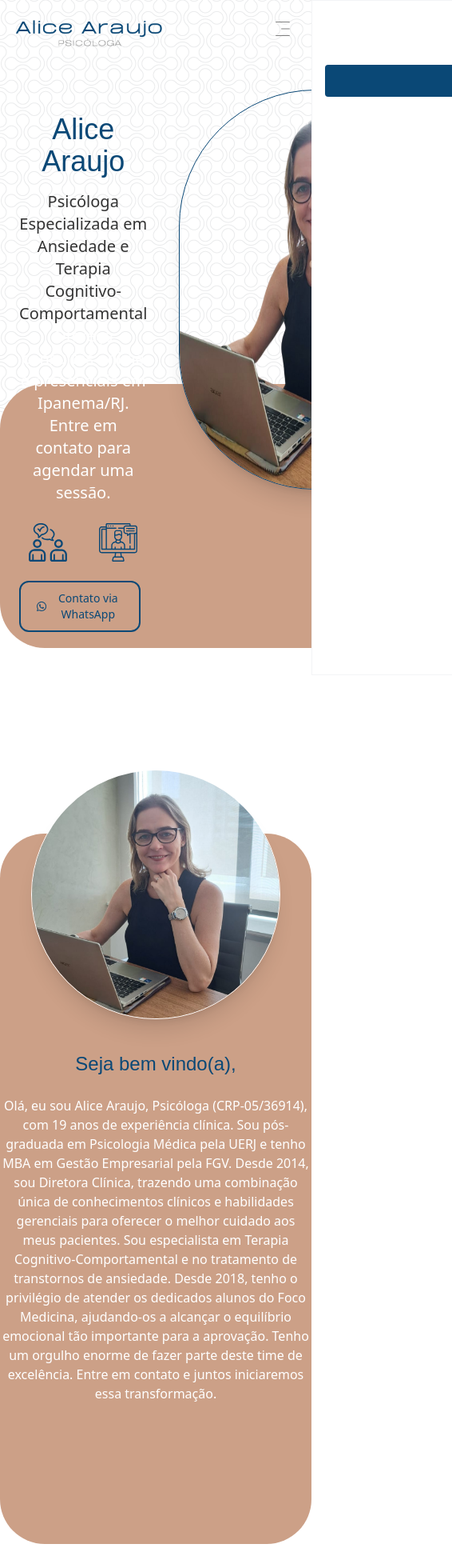
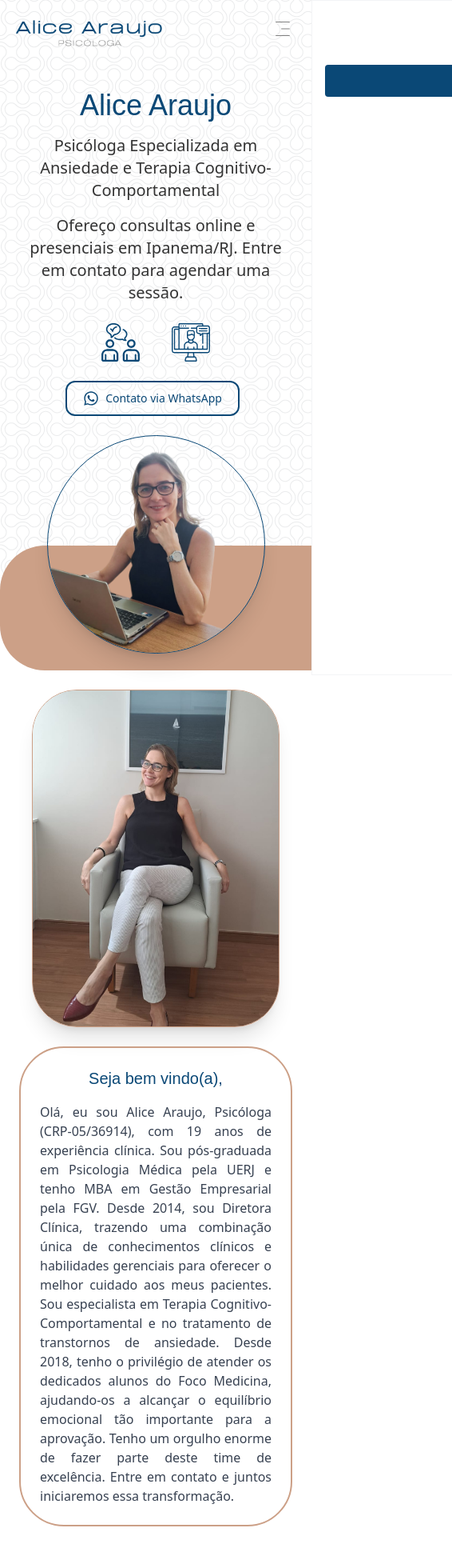
Before and after one commit to nullbr/alice-psychologist, a React (Vite) app: page / in a window 390 px wide. Shown: the top 1960 px of the page at 80% size, 566 px wide, since content can reach past the window. Built offline with nearby package versions, Linux system fonts and the light colour scheme; a web font is replaced by a local one; what tailwindcss-debug-screens would draw is missing.

Commit message:
improving styling

```diff
--- a/package.json
+++ b/package.json
@@ -4,7 +4,7 @@
   "version": "0.0.0",
   "type": "module",
   "scripts": {
-    "dev": "vite",
+    "dev": "vite --host",
     "build": "tsc -b && vite build",
     "lint": "eslint .",
     "preview": "vite preview"
--- a/src/App.tsx
+++ b/src/App.tsx
@@ -17,7 +17,7 @@ function App() {
         <About />
         <Specialties />
         <Appointments />
-        <Reviews />
+        {/* <Reviews /> */}
         <Contact />
         <Footer />
       </main>
--- a/src/components/About.tsx
+++ b/src/components/About.tsx
@@ -1,18 +1,20 @@
-import HeroImg from "../assets/hero.png";
+import AboutImg from "../assets/about.png";
 
 const About = () => {
   return (
-    <section id="about" className="section-offset">
-      <div className="bg-white page-padding pt-48 pb-10 text-center text-white md:text-xl" />
-      <article className="page-padding pb-44 flex flex-col justify-center items-center gap-10 text-center text-white md:text-xl rounded-7xl bg-brown-500">
+    <section id="about" className="m-6 lg:m-10">
+      <article className="flex flex-col lg:flex-row justify-center items-center gap-6 lg:gap-10 text-center lg:h-[600px] xl:h-[700px] max-w-7xl mx-auto">
         <img
-          src={HeroImg}
+          src={AboutImg}
           alt="Alice Araujo"
-          className="w-auto h-auto max-w-[80%] md:max-w-full rounded-full border border-white shadow-xl -mt-20"
+          className="w-auto h-[50vh] lg:h-full md:max-w-full rounded-7xl border border-brown-500 shadow-xl"
         />
-        <div className="max-w-3xl mx-auto">
-          <h1 className="mb-6 text-2xl">Seja bem vindo(a),</h1>
-          <p>
+
+        <div className="border-2 rounded-7xl border-brown-500 p-6 lg:p-10 h-full flex flex-col items-center justify-center">
+          <h1 className="text-xl lg:text-2xl xl:text-3xl mb-4 xl:mb-8">
+            Seja bem vindo(a),
+          </h1>
+          <p className="text-justify lg:text-lg xl:text-xl text-gray-700">
             Olá, eu sou Alice Araujo, Psicóloga (CRP-05/36914), com 19 anos de
             experiência clínica. Sou pós-graduada em Psicologia Médica pela UERJ
             e tenho MBA em Gestão Empresarial pela FGV. Desde 2014, sou Diretora
--- a/src/components/Contact.tsx
+++ b/src/components/Contact.tsx
@@ -1,5 +1,3 @@
-import ContactImg from "../assets/contact.png";
-
 const Contact = () => {
   return (
     <section id="contact" className="section-offset">
@@ -18,11 +16,11 @@ const Contact = () => {
             Locais de Atendimento
           </h2>
           <div className="mb-6">
-            <img
+            {/* <img
               src={ContactImg}
               alt="Consultório"
               className="w-full h-auto rounded-lg shadow-md"
-            />
+            /> */}
           </div>
           <ul className="list-disc list-inside text-gray-700 space-y-2">
             <li>
--- a/src/components/Hero.tsx
+++ b/src/components/Hero.tsx
@@ -5,18 +5,21 @@ import OnlineMeeting from "../assets/online-meeting.svg";
 
 const Hero = () => {
   return (
-    <section id="hero" className="bg-outline-pattern rounded-bl-7xl">
-      <article className="flex gap-10 text-center text-white md:text-xl -mb-80 max-w-7xl mx-auto px-6 pb-10 pt-28">
-        <div className="flex flex-col justify-around max-w-[500px] mx-auto">
-          <div className="h-[50%] flex flex-col items-center justify-center">
+    <section
+      id="hero"
+      className="bg-outline-pattern rounded-bl-7xl text-gray-600"
+    >
+      <article className="flex flex-col lg:flex-row gap-6 lg:gap-10 text-center md:text-xl -mb-[45vw] md:-mb-80 max-w-7xl mx-auto px-6 pb-10 pt-28">
+        <div className="flex flex-col gap-4 lg:gap-0 lg:justify-around max-w-[500px] mx-auto">
+          <div className="lg:h-[50%] flex flex-col items-center justify-center">
             <h1 className="text-4xl md:text-5xl mb-4">Alice Araujo</h1>
-            <p className="text-xl md:text-2xl text-gray-600">
+            <p className="text-xl md:text-2xl ">
               Psicóloga Especializada em Ansiedade e Terapia
               Cognitivo-Comportamental
             </p>
           </div>
-          <div className="h-[50%] flex flex-col items-center justify-center">
-            <p className="text-white mb-6 text-xl md:text-2xl">
+          <div className="lg:h-[50%] flex flex-col items-center justify-center">
+            <p className="lg:text-white mb-6 text-xl md:text-2xl">
               Ofereço consultas online e presenciais em Ipanema/RJ. Entre em
               contato para agendar uma sessão.
             </p>
@@ -44,10 +47,10 @@ const Hero = () => {
         <img
           src={HeroImg}
           alt="Alice Araujo"
-          className="rounded-full border border-blue-700 shadow-xl w-[500px] h-[500px] justify-center items-center text-xl md:text-2xl"
+          className="rounded-full border border-blue-700 shadow-xl w-[70vw] h-[70vw] md:w-[500px] md:h-[500px] justify-center items-center text-xl md:text-2xl mx-auto"
         />
       </article>
-      <div className="bg-brown-500 page-padding text-center text-white md:text-xl pt-[330px] rounded-l-7xl" />
+      <div className="bg-brown-500 page-padding text-center text-white md:text-xl pt-[40vw] md:pt-[330px] rounded-l-7xl" />
     </section>
   );
 };
```
Also changed, not shown: src/assets/about.png, src/assets/contact.png (deleted).
